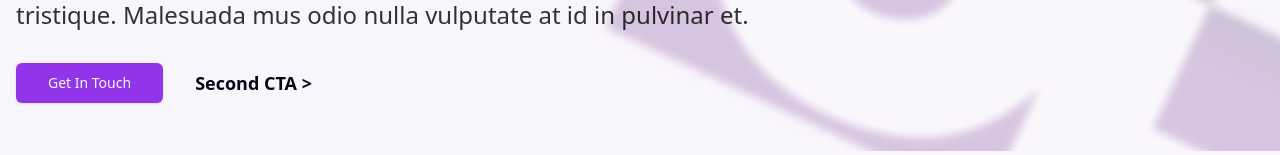
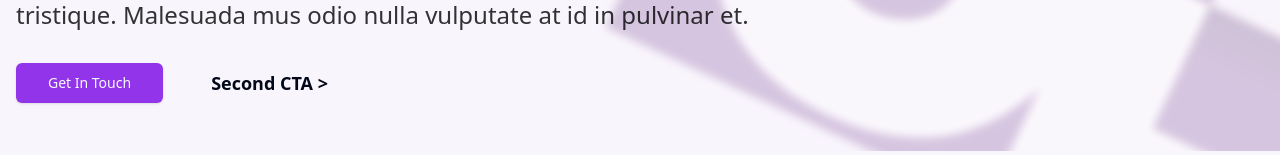
Before and after one commit to JohnLindonRobinson/johnlindon.com, a Next.js app: page / in a window 1280 px wide. Shown: the part 337-492 px from the top of the page. Built offline with nearby package versions, Linux system fonts and the light colour scheme.

Commit message:
tried to fix

```diff
--- a/src/components/forms/ContactForm.tsx
+++ b/src/components/forms/ContactForm.tsx
@@ -1,7 +1,7 @@
 'use client';
 
 import { useState } from 'react';
-import Button from '@/components/ui/Button';
+import { Button } from '@/components/ui/button';
 
 interface ContactFormData {
   name: string;
--- a/src/components/sections/FeaturedWork.tsx
+++ b/src/components/sections/FeaturedWork.tsx
@@ -1,6 +1,7 @@
 'use client';
 
 import Image from 'next/image'
+import Link from 'next/link'
 import { Button } from '@/components/ui/button'
 import { motion, type Variants } from "framer-motion";
 
@@ -140,10 +141,11 @@ export function FeaturedWork() {
                     {/* Corner Flourish */}
                     <div className="absolute -bottom-1 -right-1 w-8 h-8 border-r-2 border-b-2 border-primary/20 rounded-br-xl transition-colors duration-300 group-hover:border-primary/40" />
                     <Button
+                      asChild
                       variant="default"
                       className="font-manrope font-bold hover:bg-transparent hover:text-primary transition-colors px-4"
                     >
-                      Learn More
+                      <Link href={`/portfolio/${index + 1}`}>Learn More</Link>
                     </Button>
                   </div>
                 </div>
--- a/src/components/sections/Hero.tsx
+++ b/src/components/sections/Hero.tsx
@@ -1,4 +1,5 @@
 import Image from "next/image";
+import Link from "next/link";
 import { Button } from "@/components/ui/button";
 import { ParallaxLogo } from "@/components/ParallaxLogo";
 import { TypewriterText } from "@/components/TypewriterText";
@@ -29,10 +30,12 @@ export function Hero() {
             </p>
 
             <div className="flex items-center space-x-8 pt-4 mb-4">
-              <Button size="lg">Get In Touch</Button>
-              <button className="font-manrope font-extrabold text-lg hover:text-primary transition-colors">
-                Second CTA &gt;
-              </button>
+              <Button asChild size="lg">
+                <Link href="/contact">Get In Touch</Link>
+              </Button>
+              <Button asChild variant="ghost" className="font-manrope font-extrabold text-lg hover:text-primary transition-colors">
+                <Link href="/services">Second CTA &gt;</Link>
+              </Button>
             </div>
           </div>
         </div>
--- a/src/components/ui/button.tsx
+++ b/src/components/ui/button.tsx
@@ -32,18 +32,20 @@ const buttonVariants = cva(
   }
 )
 
-export interface ButtonProps
-  extends React.ButtonHTMLAttributes<HTMLButtonElement>,
-    VariantProps<typeof buttonVariants> {
+interface ButtonProps extends React.ButtonHTMLAttributes<HTMLButtonElement>,
+  VariantProps<typeof buttonVariants> {
   asChild?: boolean
+  isLoading?: boolean
 }
 
 const Button = React.forwardRef<HTMLButtonElement, ButtonProps>(
-  ({ className, variant, size, asChild = false, ...props }, ref) => {
+  ({ className, variant, size, asChild = false, isLoading, ...props }, ref) => {
     const Comp = asChild ? Slot : "button"
     return (
       <Comp
-        className={cn(buttonVariants({ variant, size, className }))}
+        className={cn(buttonVariants({ variant, size, className }), {
+          'opacity-50 pointer-events-none': isLoading
+        })}
         ref={ref}
         {...props}
       />
```
Also changed, not shown: 2 other files (tests, documents, lock files or other folders).
